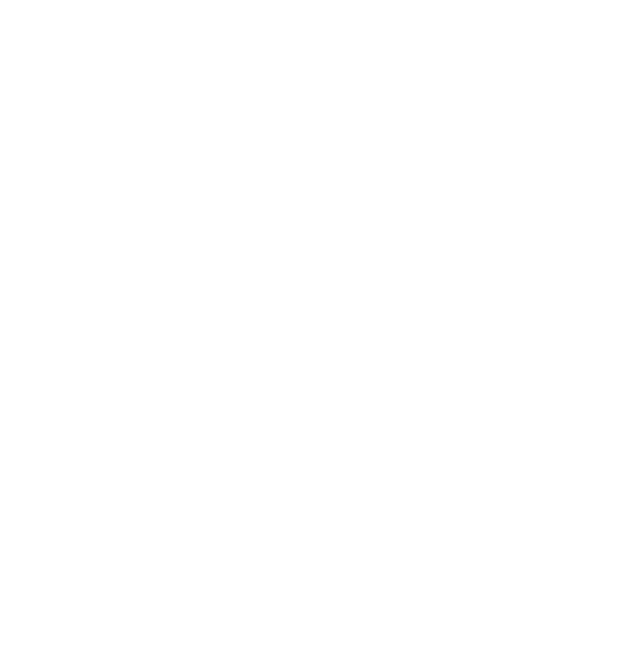
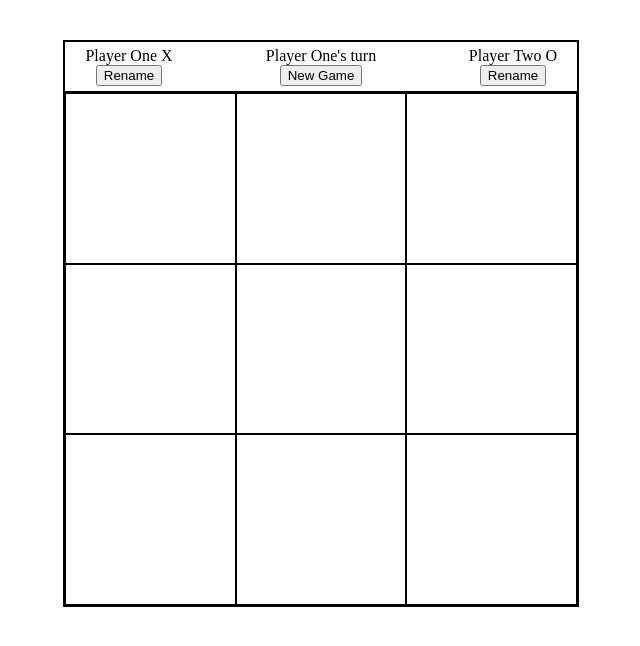
Before and after one commit to Xenrathe/JS-TicTacToe, a plain HTML site: page index.html in a window 1280 px wide. Shown: the whole page, without its empty margins (265-905 px from the left). Drawn offline with Linux system fonts and the light colour scheme.

Commit message:
Add HTML and CSS to bring game onto actual page

```diff
--- a/index.html
+++ b/index.html
@@ -7,6 +7,33 @@
   <link rel="stylesheet" href="styles.css">
 </head>
 <body>
+  <div id="playing-area">
+    <div id="scoreboard">
+      <div class="player">
+        <div class="identity"><span class="name">Player One</span><span class="icon"> X </span></div>
+        <div class="rename"><button onclick="game.changePlayerName(0)">Rename</button></div>
+      </div>
+      <div id="game-state">
+        <div id="announcements">Player One's turn</div>
+        <div class="actions"><button onclick="game.resetGame(false)">New Game</button></div>
+      </div>
+      <div class="player">
+        <div class="identity"><span class="name">Player Two</span><span class="icon"> O </span></div>
+        <div class="rename"><button onclick="game.changePlayerName(1)">Rename</button></div>
+      </div>
+    </div>
+    <div id="gameboard">
+      <div class="square" data-num="0" onclick="game.makePlay(0,0)"></div>
+      <div class="square" data-num="1" onclick="game.makePlay(0,1)"></div>
+      <div class="square" data-num="2" onclick="game.makePlay(0,2)"></div>
+      <div class="square" data-num="3" onclick="game.makePlay(1,0)"></div>
+      <div class="square" data-num="4" onclick="game.makePlay(1,1)"></div>
+      <div class="square" data-num="5" onclick="game.makePlay(1,2)"></div>
+      <div class="square" data-num="6" onclick="game.makePlay(2,0)"></div>
+      <div class="square" data-num="7" onclick="game.makePlay(2,1)"></div>
+      <div class="square" data-num="8" onclick="game.makePlay(2,2)"></div>
+    </div>
+  </div>
   <script src="script.js"></script>
 </body>
 </html>
--- a/script.js
+++ b/script.js
@@ -5,31 +5,20 @@ function createPlayer (name, icon) {
 
 //Initialize the game object, of which there will only ever be one
 const game = (function () {
-  let players = [];
+  //Setup 'private' variables
   let board = [[null, null, null],[null, null, null], [null, null, null]];
   let firstPlayerTurn = true;
+  let gameWinner = null;
+  let players = [];
+  players.push(createPlayer('Player One', 'X'));
+  players.push(createPlayer('Player Two', 'O'));
 
-  const addPlayer = (name, icon) => {
-    players.push( createPlayer(name, icon) );
-  }
+  //Connect to DOM
+  const playerDivs = document.querySelectorAll('.player');
+  const announcements = document.querySelector('#announcements');
+  const squares = document.querySelectorAll('.square');
 
-  const makePlay = (col, row) => {
-    if ( board[col][row] != null ) {
-      console.log('Error: Space already taken');
-      return false;
-    }
-    else if ( col >= board.length || row >= board[0].length ) {
-      console.log('Error: Row or col outside of board');
-      return false;
-    }
-    else {
-      let playerTurnNum = firstPlayerTurn ? 0 : 1;
-      board[col][row] = players[playerTurnNum].icon;
-      firstPlayerTurn = !firstPlayerTurn;
-      return true;
-    }
-  }
-
+  //'Private' function returns 'X', 'O', 'Tie', or null, depending on win status
   const checkWinner = () => {
     // Check rows
     for (let i = 0; i < 3; i++) {
@@ -63,12 +52,88 @@ const game = (function () {
     return null;
   }
 
+  //'private' function updates the #announcements div
+  const updateAnnouncements = () => {
+    if (gameWinner == 'X'){
+      announcements.innerHTML = `${players[0].name} has won!`
+    }
+    else if (gameWinner == 'O') {
+      announcements.innerHTML = `${players[1].name} has won!`
+    }
+    else if (gameWinner == 'Tie') {
+      announcements.innerHTML = "Game is a tie!"
+    }
+    else {
+      let playerTurnNum = firstPlayerTurn ? 0 : 1;
+      announcements.innerHTML = `${players[playerTurnNum].name}'s turn`
+    }
+  }
+
+  const changePlayerName = (num) => {
+    let name = '';
+    while (name == '' || name.length > 10 ) {
+      name = prompt("Enter your name (1-10 characters):");
+    }
+
+    // This error should never get triggered but hey, let's check anyway!
+    if (num < 0 || num > 1){
+      console.log("Error: Player does not exist");
+      return false;
+    }
+    else {
+      playerDivs[num].querySelector('.name').innerHTML = name;
+      players[num].name = name;
+      updateAnnouncements();
+
+      return true;
+    }
+  }
+
+  const makePlay = (col, row) => {
+
+    //Prevent makePlay if the game is currently 'over'
+    if (gameWinner != null){
+      console.log('Error: Game is already over');
+      return false;
+    }
+
+    if ( board[col][row] != null ) {
+      console.log('Error: Space already taken');
+      return false;
+    }
+    else if ( col >= board.length || row >= board[0].length ) {
+      console.log('Error: Row or col outside of board');
+      return false;
+    }
+    else {
+      let playerTurnNum = firstPlayerTurn ? 0 : 1;
+      board[col][row] = players[playerTurnNum].icon;
+
+      firstPlayerTurn = !firstPlayerTurn;
+
+      //Adjust display / DOM
+      squares[col*3 + row].innerHTML = players[playerTurnNum].icon;
+      squares[col*3 + row].classList.add(players[playerTurnNum].icon)
+
+      //Check for win
+      gameWinner = checkWinner();
+      updateAnnouncements();
+      return true;
+    }
+  }
+
   const resetGame = (includingPlayers) => {
+    gameWinner = null;
     firstPlayerTurn = true;
     board = [[null, null, null],[null, null, null], [null, null, null]];
     if (includingPlayers) {
       players = [];
     }
+    squares.forEach((square) => {
+      square.classList.remove('X');
+      square.classList.remove('O');
+      square.innerHTML = '';
+    });
   }
 
   const updateDisplay = (consoleOnly) => {
@@ -79,7 +144,10 @@ const game = (function () {
         if (i < 2) console.log('---------');
       }
     }
+    else {
+
+    }
   }
 
-  return { players, board, addPlayer, makePlay, checkWinner, resetGame, updateDisplay }
+  return { changePlayerName, makePlay, resetGame, updateDisplay }
 })();
--- a/styles.css
+++ b/styles.css
@@ -0,0 +1,60 @@
+#playing-area {
+  width: 40vw;
+  min-width: 400px;
+  max-width: 100vw;
+  height: 50%;
+  margin-top: 5vh;
+  margin-left: 25vw;
+  border: solid 2px black;
+  display: flex;
+  flex-direction: column;
+  align-items: center;
+}
+
+#scoreboard {
+  display: grid;
+  width: 100%;
+  grid-template-columns: 1fr 2fr 1fr;
+  border-bottom: 2px solid black;
+  padding: 5px 0px;
+}
+
+.player, #game-state, .square {
+  display: flex;
+  flex-direction: column;
+  align-items: center;
+  justify-content: center;
+}
+
+#gameboard {
+  display: grid;
+  width: 40vw;
+  min-width: 400px;
+  height: 40vw;
+  min-height: 400px;
+  grid-template-columns: repeat(3, 1fr);
+  grid-template-rows: repeat(3, 1fr);
+}
+
+.square {
+  border: 1px solid black;
+  font-size: calc(50px + 4vw);
+  cursor: pointer;
+}
+
+.square.X {
+  background-color: rgb(210, 210, 255);
+}
+
+.square.O {
+  background-color: rgb(223, 255, 210);
+}
+
+.square:hover {
+  background-color: rgb(230, 230, 230);
+}
+
+.square.X:hover, .square.O:hover {
+  background-color: rgb(255, 144, 144);
+  cursor: not-allowed;
+}
```
